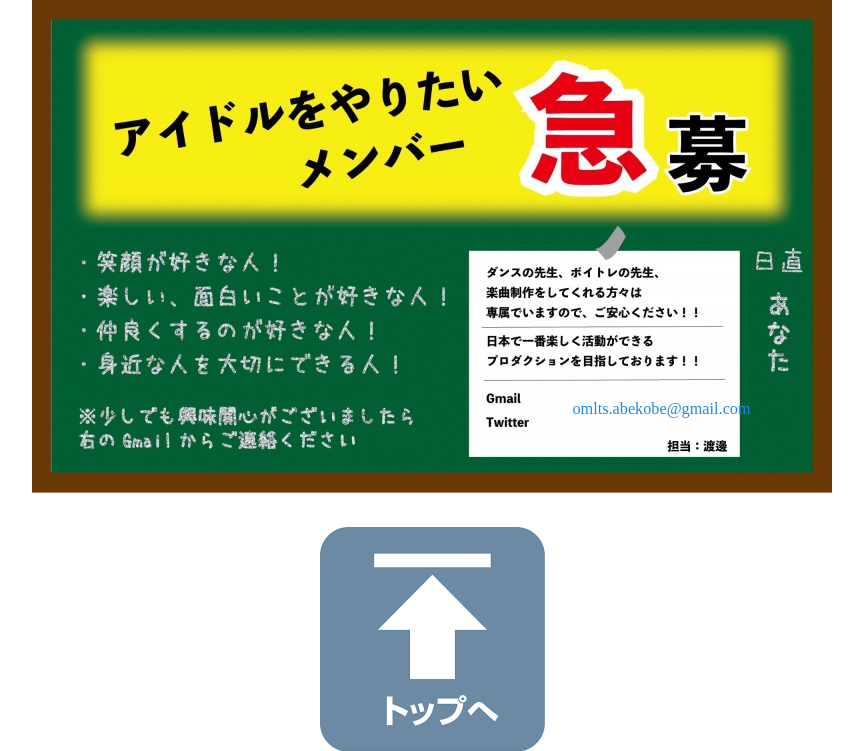
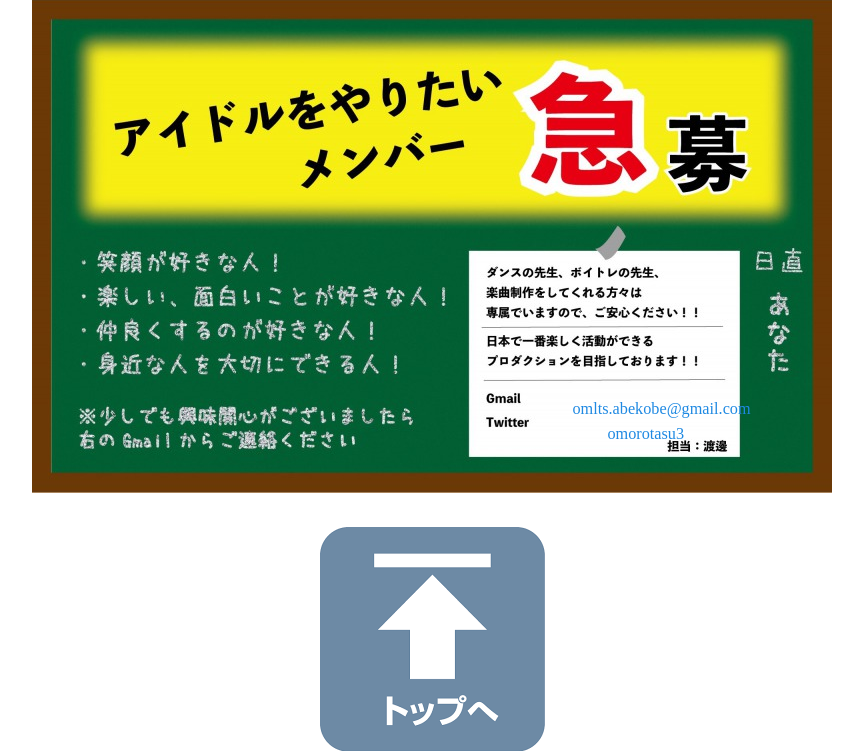
Before and after one commit to yuhinnn/front_omlts, a PHP site: page / in a window 1280 px wide. Shown: the part 954-1705 px from the top of the page, without its empty margins (208-1071 px from the left). Run offline with PHP 8.4, Linux system fonts and the light colour scheme.

Commit message:
add twitter_in

```diff
--- a/index.php
+++ b/index.php
@@ -54,17 +54,17 @@ body{
     margin-left:auto;
     padding-top:30px;
 }
-.twitter1{
+.gmail_in{
     font-size:35%;
     position: absolute;
     top:1690px;
     margin-left:395px;
 }
-.twitter2{
-    width:5%;
+.twitter_in{
+    font-size:35%;
     position: absolute;
-    top:1000px;
-    margin-left:370px;
+    top:1715px;
+    margin-left:430px;
 }
 .twitter3{
     width:5%;
@@ -463,8 +463,8 @@ footer{
    <div class="relative">
     <img class="main" src="img/ss_bosyu.jpg">
     <p class="absolute gmail">
-    <a class="twitter1">omlts.abekobe@gmail.com</a>
-    <a href="http://twitter.com/m_hiroshi_omlts"></a>
+    <a class="gmail_in" href="mailto:omlts.abekobe@gmail.com?subject=件名&amp;bodyi=本文">omlts.abekobe@gmail.com</a>
+    <a class="twitter_in" href="http://twitter.com/omorotasu3">omorotasu3</a>
     <a href="http://twitter.com/birobirokun"></a>
     <a href="http://twitter.com/Nonchan_tmby"></a>
     <a href="mailto:omlts.abekobe@gmail.com?subject=件名&amp;bodyi=本文">omlts.abekobe@gmail.com</a>
```
